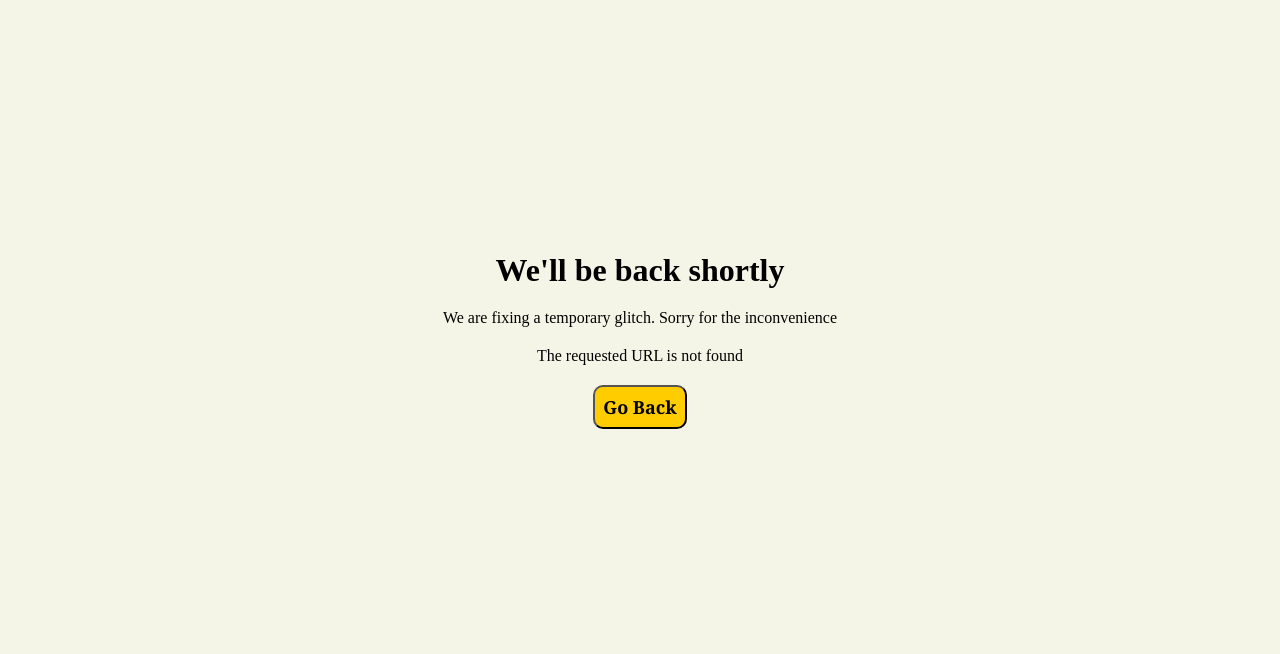
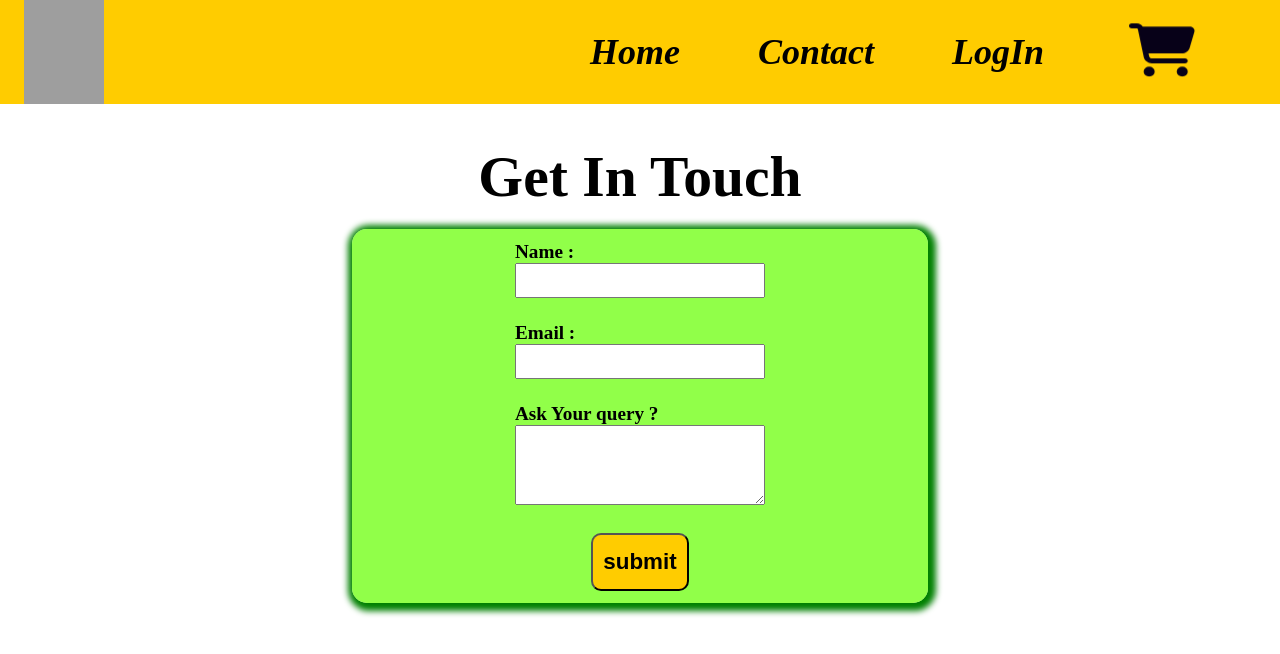
Before and after one commit to D-kavita2004/Hungerrr, a React (Vite) app in the folder Assignment1/: page /Contact in a window 1280 px wide. Before the commit this address had no page. Shown: the top 654 px of the page. Built offline with nearby package versions, Linux system fonts and the light colour scheme; grey boxes are pictures that could not be loaded.

Commit message:
contact page

```diff
--- a/Assignment1/index.css
+++ b/Assignment1/index.css
@@ -34,7 +34,7 @@
 }
 .filter{
    height: 7.2vmin;
-   border-radius: 14px;
+   border-radius: 10px;
    font-weight: bolder;
    padding: 10px;
    background-color: rgb(255,204,0);
@@ -83,8 +83,8 @@
       width: 80%;
    }
    .filter{
-      height: 8.4vmin;
-      font-size: 3.2vmin;
+      height: 8.5vmin;
+      font-size: 3.5vmin;
       margin: 4px;
    }
 }
--- a/Assignment1/package.json
+++ b/Assignment1/package.json
@@ -26,6 +26,7 @@
     "process": "^0.11.10"
   },
   "dependencies": {
+    "@emailjs/browser": "^4.4.1",
     "@fortawesome/free-solid-svg-icons": "^6.5.2",
     "@fortawesome/react-fontawesome": "^0.2.2",
     "axios": "^1.7.7",
--- a/Assignment1/src/App.js
+++ b/Assignment1/src/App.js
@@ -1,7 +1,7 @@
 import React from "react";
 import ReactDOM from "react-dom/client";
 import Home from "./components/Home";
-import About from "./components/About";
+// import Contact from "./components/Contact";
 import ErrorPage from "./components/ErrorPage";
 import HeaderComponent from "./components/HeaderComponent";
 import Mycart from "./components/MyCart";
@@ -24,15 +24,14 @@ const AppLayout = ()=>{
    )
 }
 const AppRouterComponent = () =>{
-   const Grocery = lazy(()=>import("./components/Grocery"));
+   const Contact = lazy(()=>import("./components/Contact"));
    return(
       <BrowserRouter>
          <Routes>
             <Route path="/" element={<AppLayout/>} >
                <Route path="/" element={<Home/>}></Route>
                <Route path="/Home" element={<Home/>}></Route>
-               <Route path="/About" element={<About/>}></Route>
-               <Route path="/Grocery" element={<Suspense fallback={<h2>Loading.....</h2>}><Grocery/></Suspense>}></Route>
+               <Route path="/Contact" element={<Suspense fallback={<h2>Loading.....</h2>}><Contact/></Suspense>}></Route>
                <Route path="/My-Cart" element={<Mycart/>}></Route>
                <Route path="/Restaurents/:resId" element={<ResMenu/>}></Route>
             </Route>
--- /dev/null
+++ b/Assignment1/src/components/Contact.js
@@ -0,0 +1,73 @@
+import "../styles/Contact.css";
+import emailjs from "@emailjs/browser";
+
+import {useState} from "react";
+const Contact = ()=>{
+   const [Name,setName] = useState("");
+   const [Email,setEmail] = useState("");
+   const [Query,setQuery] = useState("");
+   const [Loading,setLoading] = useState(false);
+
+   const handleSubmit = (e)=>{
+      e.preventDefault();
+      setLoading(true);
+
+      const template_params = {
+         from_name:Name,
+         message:Query,
+         to_name:" D kavita",
+         user_email:Email
+      };
+
+      // Sending mail to the Hungerrr team
+      emailjs.send("service_1hehq0r","template_bi3clyj",template_params,"BvxECuN00kh9IfhZy")
+         .then((response)=>{
+            console.log("Successfull",response.status,response.text);
+            alert("Eamil sent succesfully");
+         })
+         .catch((err)=>{
+            console("Sorry!!! could not send the email");
+            alert("Sorry!!! could not send the email");
+         })
+         .finally(()=>{
+            setLoading(false);
+         })
+      e.target.reset();
+
+      // Sending mail to the user
+      emailjs.send("service_1hehq0r","template_czwgh59",template_params,"BvxECuN00kh9IfhZy")
+      .then((response)=>{
+         console.log("Successfull",response.status,response.text);
+      })
+      .catch((err)=>{
+         console("Sorry!!! could not send the email");;
+      })
+      .finally(()=>{
+         setLoading(false);
+      })
+   }
+
+   return(
+      <div className="contact-page">
+         <div className="contact-container">
+            <h1 className="contact-heading">Get In Touch</h1>
+            <form id="my-form" onSubmit={handleSubmit}>
+               <div className="field">
+                  <label htmlFor="name">Name : </label><br></br>
+                  <input type="text" name="name" id="name" required onChange={(e)=>{setName(e.target.value)}}></input>
+               </div>
+               <div className="field">
+                  <label htmlFor="email">Email : </label><br></br>
+                  <input id="email" name="email" type="email" required onChange={(e)=>{setEmail(e.target.value)}}></input>
+               </div>
+               <div className="field">
+                  <label htmlFor="text">Ask Your query ?</label><br></br>
+                  <textarea name="query" id="text" required onChange={(e)=>{setQuery(e.target.value)}}></textarea>
+               </div>
+               <button type="submit" className="filter" disabled = {Loading}>submit</button>
+            </form>
+         </div>
+      </div>
+   )
+}
+export default Contact;
--- a/Assignment1/src/components/HeaderComponent.js
+++ b/Assignment1/src/components/HeaderComponent.js
@@ -18,9 +18,8 @@ const HeaderComponent = ()=>{
             <img id ="logo" src={LOGO_URL} alt="Logo"/>
             <ul>
                <li><Link to="/Home">Home</Link></li>
-               {/* <li><Link to="/About">About</Link></li> */}
                <li><Link to="/Contact">Contact</Link></li>
-               <li><Link to="/Grocery">Grocery</Link></li>
+               {/* <li><Link to="/Grocery">Grocery</Link></li> */}
                <li><Link to="/#" onClick={log}>{check}</Link></li>
               <li><Link to="/My-Cart"><FontAwesomeIcon  id ="cart" icon={faShoppingCart} bounce style={{ color: "#070118" }} /></Link></li>
               {/* <li><FontAwesomeIcon id="menu" icon={faBars} style={{color: "#00040a"}} /></li> */}
--- a/Assignment1/src/components/RestaurentArea.js
+++ b/Assignment1/src/components/RestaurentArea.js
@@ -92,7 +92,7 @@ const RestaurentArea = ()=>{
     <div id ="res-area">
           <div id="filter-section">
                 <div id="search">
-                      <input type="text"  placeholder="Restaurents, cuisines" value={SearchText} onChange={(e)=>{setSearchText(e.target.value)}}></input>
+                      <input type="text"  placeholder="Restaurants, cuisines" value={SearchText} onChange={(e)=>{setSearchText(e.target.value)}}></input>
                       <button id="search-btn" onClick={search}>Search</button>
                 </div>
                 <div className="filter-me">
--- /dev/null
+++ b/Assignment1/src/styles/Contact.css
@@ -0,0 +1,64 @@
+.contact-page{
+   width: 100%;
+   /* height:calc(100% - 13vmin); */
+   margin-top: 30px;
+   /* background-color: aqua; */
+   color: black;
+   display: flex;
+   justify-content: center;
+   align-items: center;
+}
+.contact-container{
+   width: 60%;
+   /* background-color: lightcoral; */
+   display: flex;
+   justify-content: center;
+   align-items: center;
+   flex-direction: column;
+}
+.contact-container > *{
+   margin: 10px;
+}
+#my-form{
+   background-color: rgba(102, 255, 0, 0.712);
+   width: 100%;
+   display: flex;
+   justify-content: center;
+   align-items: center;
+   flex-direction: column;
+   border-radius: 15px;
+   box-shadow: 2px 2px 6px 6px green;
+}
+#my-form >*{
+   margin: 12px 0px;
+}
+.field >input{
+   width: 250px;
+   height: 35px;
+}
+.field > label{
+   font-size: larger;
+   font-weight: bolder;
+}
+textarea{
+   width: 250px;
+   height: 80px;
+}
+.contact-heading{
+   font-size: 5.2vmax;
+   font-weight: bolder;
+   /* font-style: italic; */
+}
+@media (max-width:600px) {
+   .contact-container{
+      width: 80%;
+   }
+}
+@media (min-width:600px) {
+   .contact-container{
+      width: 45%;
+   }
+   .contact-heading{
+      font-size: 4.5vmax;
+   }
+}
```
Also changed, not shown: 1 other file (tests, documents, lock files or other folders).
